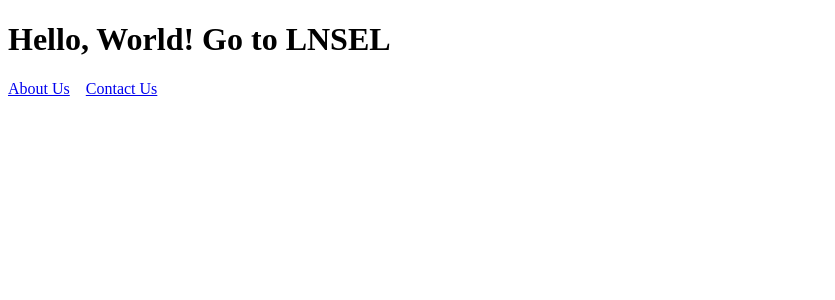
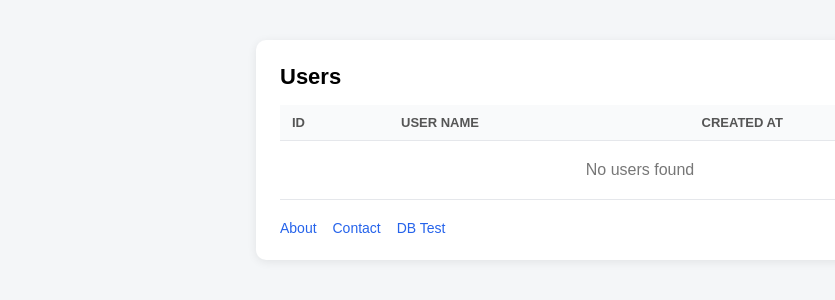
Before and after one commit to karticklnsel-hue/project-python, a Flask app: page / in a window 1280 px wide. Shown: the top 300 px of the page, without its empty margins (0-835 px from the left). Run offline with Flask 3, Linux system fonts and the light colour scheme.

Commit message:
Update index.html

```diff
--- a/templates/index.html
+++ b/templates/index.html
@@ -1,11 +1,69 @@
 <!DOCTYPE html>
 <html lang="en">
 <head>
-    <meta charset="UTF-8">
-    <title>Python Dev Lnsel</title>
+  <meta charset="UTF-8">
+  <meta name="viewport" content="width=device-width, initial-scale=1">
+  <title>Users</title>
+  <style>
+    body {
+      font-family: Arial, sans-serif;
+      background: #f4f6f8;
+      margin: 0;
+      padding: 40px 16px;
+    }
+    .card {
+      max-width: 720px;
+      margin: 0 auto;
+      background: #fff;
+      border-radius: 10px;
+      box-shadow: 0 2px 10px rgba(0, 0, 0, 0.08);
+      padding: 24px;
+    }
+    h1 { margin-top: 0; font-size: 22px; }
+    table { width: 100%; border-collapse: collapse; }
+    th, td { padding: 10px 12px; text-align: left; border-bottom: 1px solid #e5e7eb; }
+    th { background: #f9fafb; font-size: 13px; text-transform: uppercase; color: #555; }
+    tr:hover td { background: #fafafa; }
+    .error { background: #fee2e2; color: #991b1b; padding: 10px 12px; border-radius: 6px; }
+    .empty { color: #777; text-align: center; padding: 20px; }
+    nav { margin-top: 20px; font-size: 14px; }
+    nav a { margin-right: 12px; color: #2563eb; text-decoration: none; }
+  </style>
 </head>
 <body>
-    <h1>Hello, World! Go to LNSEL</h1>
-    <a href="/about">About Us</a>&nbsp; &nbsp; <a href="/contact">Contact Us</a>
+  <div class="card">
+    <h1>Users</h1>
+
+    {% if error %}
+      <div class="error">Database error: {{ error }}</div>
+    {% else %}
+      <table>
+        <thead>
+          <tr>
+            <th>ID</th>
+            <th>User Name</th>
+            <th>Created At</th>
+          </tr>
+        </thead>
+        <tbody>
+          {% for u in users %}
+          <tr>
+            <td>{{ u.id }}</td>
+            <td>{{ u.user_name }}</td>
+            <td>{{ u.created_at.strftime('%Y-%m-%d') if u.created_at else '' }}</td>
+          </tr>
+          {% else %}
+          <tr><td colspan="3" class="empty">No users found</td></tr>
+          {% endfor %}
+        </tbody>
+      </table>
+    {% endif %}
+
+    <nav>
+      <a href="/about">About</a>
+      <a href="/contact">Contact</a>
+      <a href="/dbtest">DB Test</a>
+    </nav>
+  </div>
 </body>
 </html>
```
